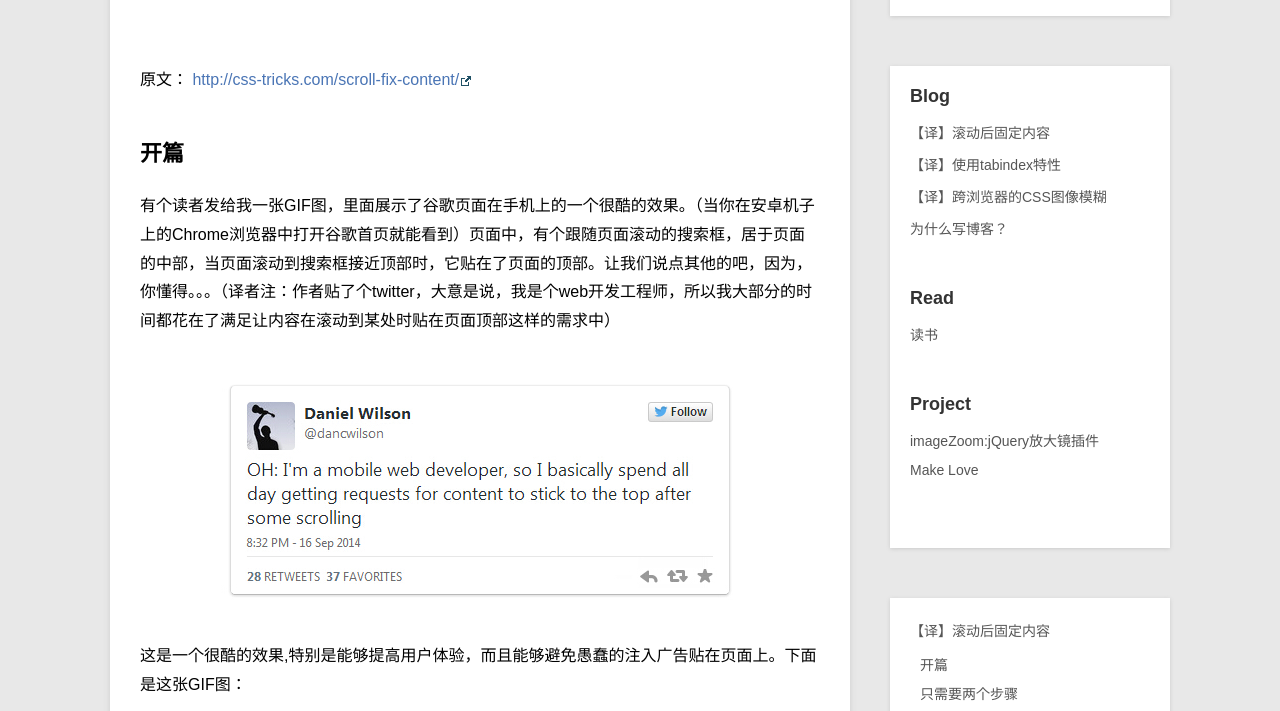
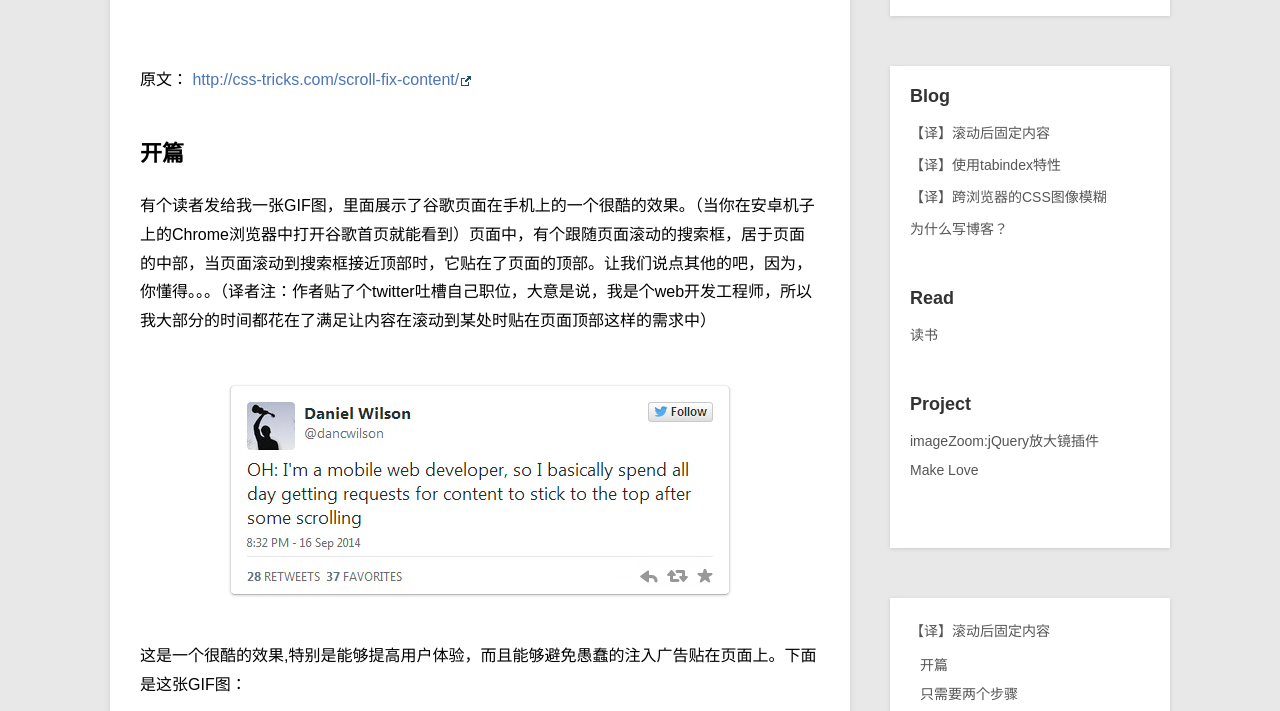
Before and after one commit to helloiamkitty/helloiamkitty.github.io, a Jekyll site: the page built from _posts/blog/2014-09-28-Scroll-Then-Fix-Content.md, in a window 1280 px wide and 900 px high, cut to the strip 189-900 px from the top of the window. Built offline with Jekyll 4.4.1, drawn with Linux system fonts in a browser that asks for light colours; Markdown is read by kramdown in place of the engine named in the settings.

Commit message:
scroll then fix content

```diff
--- a/_posts/blog/2014-09-28-Scroll-Then-Fix-Content.md
+++ b/_posts/blog/2014-09-28-Scroll-Then-Fix-Content.md
@@ -10,7 +10,7 @@ description: 如何实现滚动到特定高度时将指定内容固定在页面
 *原文：* [http://css-tricks.com/scroll-fix-content/][source]
 
 ##开篇
-有个读者发给我一张GIF图，里面展示了谷歌页面在手机上的一个很酷的效果。（当你在安卓机子上的Chrome浏览器中打开谷歌首页就能看到）页面中，有个跟随页面滚动的搜索框，居于页面的中部，当页面滚动到搜索框接近顶部时，它贴在了页面的顶部。让我们说点其他的吧，因为，你懂得。。。（译者注：作者贴了个twitter，大意是说，我是个web开发工程师，所以我大部分的时间都花在了满足让内容在滚动到某处时贴在页面顶部这样的需求中）
+有个读者发给我一张GIF图，里面展示了谷歌页面在手机上的一个很酷的效果。（当你在安卓机子上的Chrome浏览器中打开谷歌首页就能看到）页面中，有个跟随页面滚动的搜索框，居于页面的中部，当页面滚动到搜索框接近顶部时，它贴在了页面的顶部。让我们说点其他的吧，因为，你懂得。。。（译者注：作者贴了个twitter吐槽自己职位，大意是说，我是个web开发工程师，所以我大部分的时间都花在了满足让内容在滚动到某处时贴在页面顶部这样的需求中）
 
 ![twitter](/images/scrollFix/twitter.jpg)
 
```
